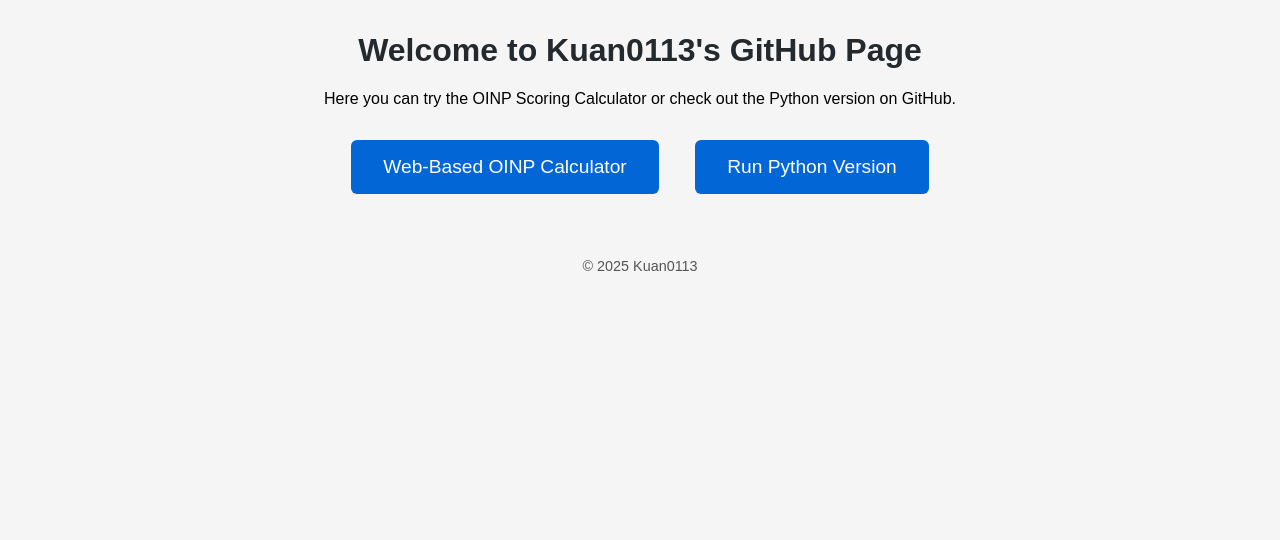
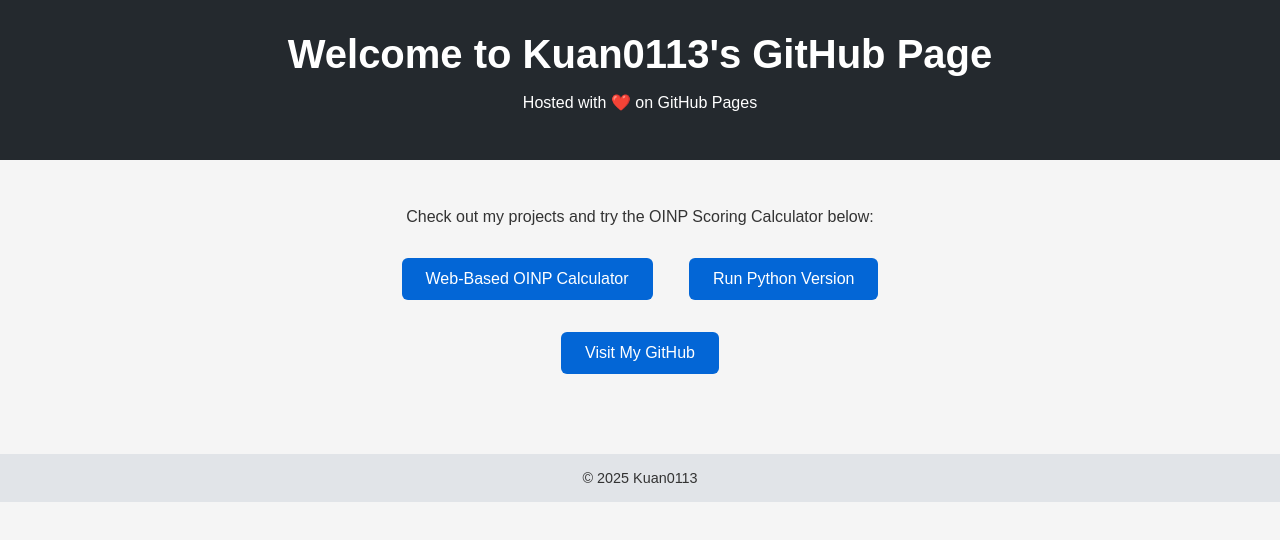
Before and after one commit to Kuan0113/kuan0113.github.io, a plain HTML site: page index.html in a window 1280 px wide. Drawn offline with Linux system fonts and the light colour scheme.

Commit message:
Update index.html

```diff
--- a/index.html
+++ b/index.html
@@ -5,28 +5,57 @@
   <meta name="viewport" content="width=device-width, initial-scale=1.0">
   <title>Kuan0113's GitHub Page</title>
   <style>
-  body { font-family: Arial, sans-serif; margin: 2rem; text-align: center; background: #f5f5f5; }
-  h1 { color: #24292e; }
+    body {
+      font-family: Arial, sans-serif;
+      margin: 0;
+      background: #f5f5f5;
+      color: #333;
+      text-align: center;
+    }
+    header {
+      background: #24292e;
+      color: white;
+      padding: 2rem 1rem;
+    }
+    header h1 {
+      margin: 0;
+      font-size: 2.5rem;
+    }
+    main {
+      padding: 2rem;
+    }
     a.button {
       display: inline-block;
       margin: 1rem;
-    padding: 1rem 2rem;
-    background-color: #0366d6;
+      padding: 0.75rem 1.5rem;
+      background: #0366d6;
       color: white;
       text-decoration: none;
       border-radius: 6px;
-    font-size: 1.2rem;
       transition: background 0.3s;
     }
-  a.button:hover { background-color: #024ea2; }
+    a.button:hover {
+      background: #024ea2;
+    }
+    footer {
+      margin-top: 2rem;
+      padding: 1rem;
+      background: #e1e4e8;
+      font-size: 0.9rem;
+    }
   </style>
 </head>
 <body>
+  <header>
     <h1>Welcome to Kuan0113's GitHub Page</h1>
-<p>Here you can try the OINP Scoring Calculator or check out the Python version on GitHub.</p>
+    <p>Hosted with ❤️ on GitHub Pages</p>
+  </header>
+
+  <main>
+    <p>Check out my projects and try the OINP Scoring Calculator below:</p>
 
     <!-- Link to web-based calculator -->
-<a class="button" href="https://kuan0113.github.io/OINP_ISS_calculator/index.html" target="_blank">
+    <a class="button" href="https://kuan0113.github.io/OINP_ISS/" target="_blank">
       Web-Based OINP Calculator
     </a>
 
@@ -35,11 +64,19 @@
       Run Python Version
     </a>
 
-<footer style="margin-top: 3rem; font-size: 0.9rem; color: #555;">
+    <br>
+    <!-- Existing GitHub link -->
+    <a class="button" href="https://github.com/kuan0113" target="_blank">
+      Visit My GitHub
+    </a>
+  </main>
+
+  <footer>
     © <span id="year"></span> Kuan0113
   </footer>
 
   <script>
+    // Auto-update year in footer
     document.getElementById("year").textContent = new Date().getFullYear();
   </script>
 </body>
```
Lines whose indentation alone changed are shown as unchanged.
